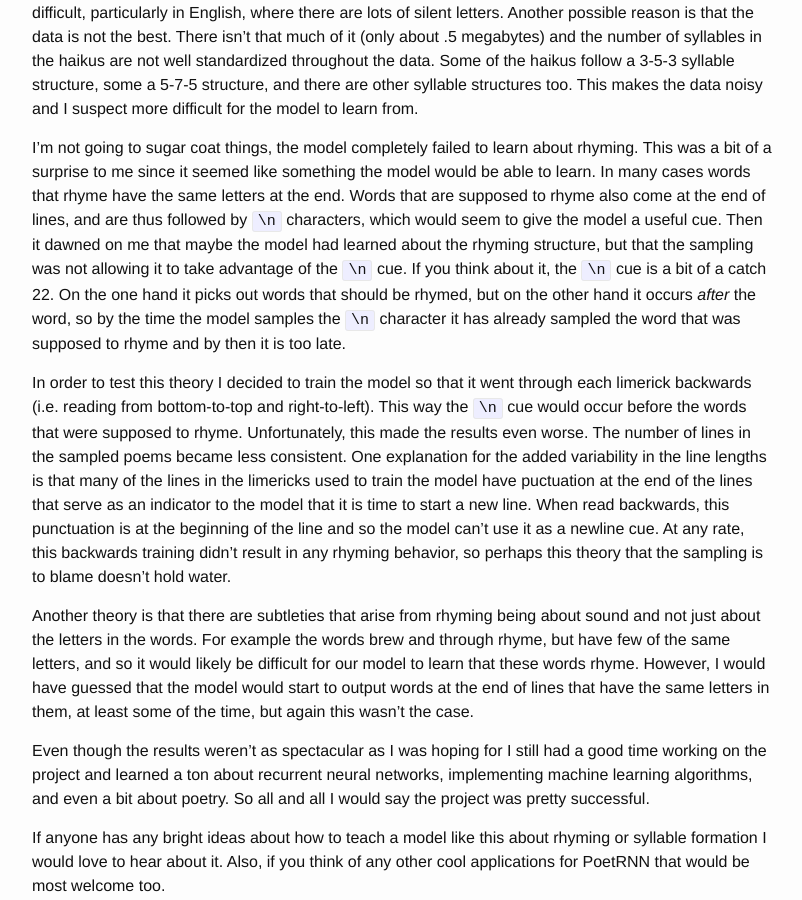
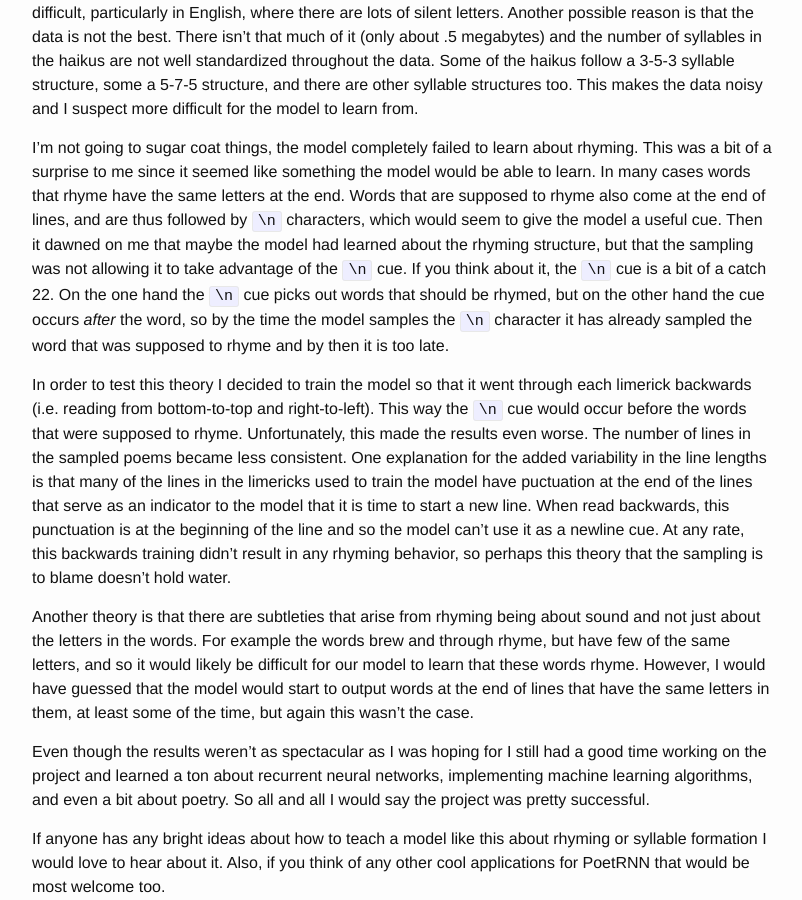
Before and after one commit to sballas8/sballas8.github.io, a Jekyll site: the page built from _posts/2015-08-11-Poet-RNN.markdown, in a window 1280 px wide and 900 px high, scrolled down 4401 px. Shown: the whole window, without its empty margins (238-1040 px from the left). Built offline with Jekyll 4.4.1, drawn with Linux system fonts in a browser that asks for light colours; formulas are drawn with MathJax 3; comment, search, counter and statistics services are not loaded.

Commit message:
first commit

```diff
--- a/_posts/2015-08-11-Poet-RNN.markdown
+++ b/_posts/2015-08-11-Poet-RNN.markdown
@@ -157,7 +157,7 @@ The algorithm seems to be good at learning the basic structure of the poems. It
 
 However, more subtle aspects of poetry seem to elude the models. In the haiku case the model often produces haikus with the correct number of syllables, but it messes up often enough to make me think that it hasn't really grasped the concept. I can think of a couple of possible explanations for this. First, syllables are based on the sound of the word and not the actual characters. This can make things difficult, particularly in English, where there are lots of silent letters. Another possible reason is that the data is not the best. There isn't that much of it (only about .5 megabytes) and the number of syllables in the haikus are not well standardized throughout the data. Some of the haikus follow a 3-5-3 syllable structure, some a 5-7-5 structure, and there are other syllable structures too. This makes the data noisy and I suspect more difficult for the model to learn from.
 
-I'm not going to sugar coat things, the model completely failed to learn about rhyming. This was a bit of a surprise to me since it seemed like something the model would be able to learn. In many cases words that rhyme have the same letters at the end. Words that are supposed to rhyme also come at the end of lines, and are thus followed by `\n` characters, which would seem to give the model a useful cue. Then it dawned on me that maybe the model had learned about the rhyming structure, but that the sampling was not allowing it to take advantage of the `\n` cue. If you think about it, the `\n` cue is a bit of a catch 22. On the one hand it picks out words that should be rhymed, but on the other hand it occurs *after* the word, so by the time the model samples the `\n` character it has already sampled the word that was supposed to rhyme and by then it is too late.
+I'm not going to sugar coat things, the model completely failed to learn about rhyming. This was a bit of a surprise to me since it seemed like something the model would be able to learn. In many cases words that rhyme have the same letters at the end. Words that are supposed to rhyme also come at the end of lines, and are thus followed by `\n` characters, which would seem to give the model a useful cue. Then it dawned on me that maybe the model had learned about the rhyming structure, but that the sampling was not allowing it to take advantage of the `\n` cue. If you think about it, the `\n` cue is a bit of a catch 22. On the one hand the `\n` cue picks out words that should be rhymed, but on the other hand the cue occurs *after* the word, so by the time the model samples the `\n` character it has already sampled the word that was supposed to rhyme and by then it is too late.
 
 In order to test this theory I decided to train the model so that it went through each limerick backwards (i.e. reading from bottom-to-top and right-to-left). This way the `\n` cue would occur before the words that were supposed to rhyme. Unfortunately, this made the results even worse. The number of lines in the sampled poems became less consistent. One explanation for the added variability in the line lengths is that many of the lines in the limericks used to train the model have puctuation at the end of the lines that serve as an indicator to the model that it is time to start a new line. When read backwards, this punctuation is at the beginning of the line and so the model can't use it as a newline cue. At any rate, this backwards training didn't result in any rhyming behavior, so perhaps this theory that the sampling is to blame doesn't hold water.
 
```
